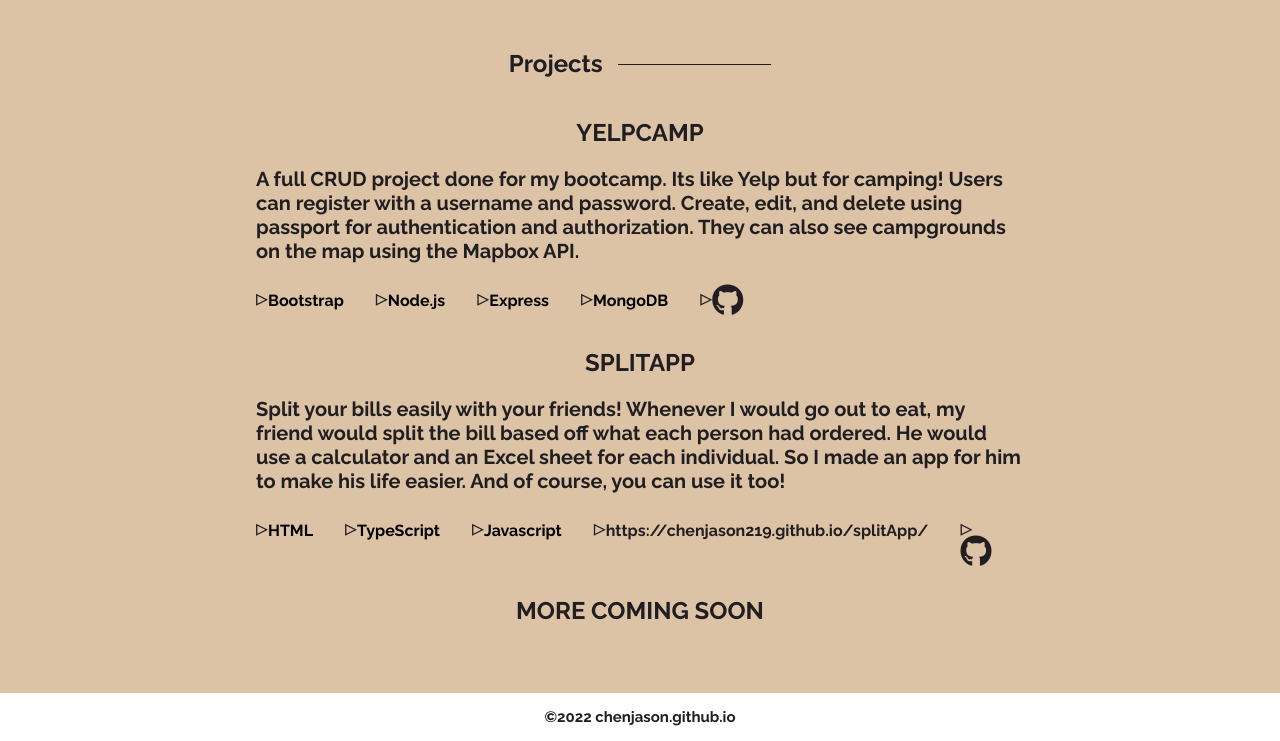
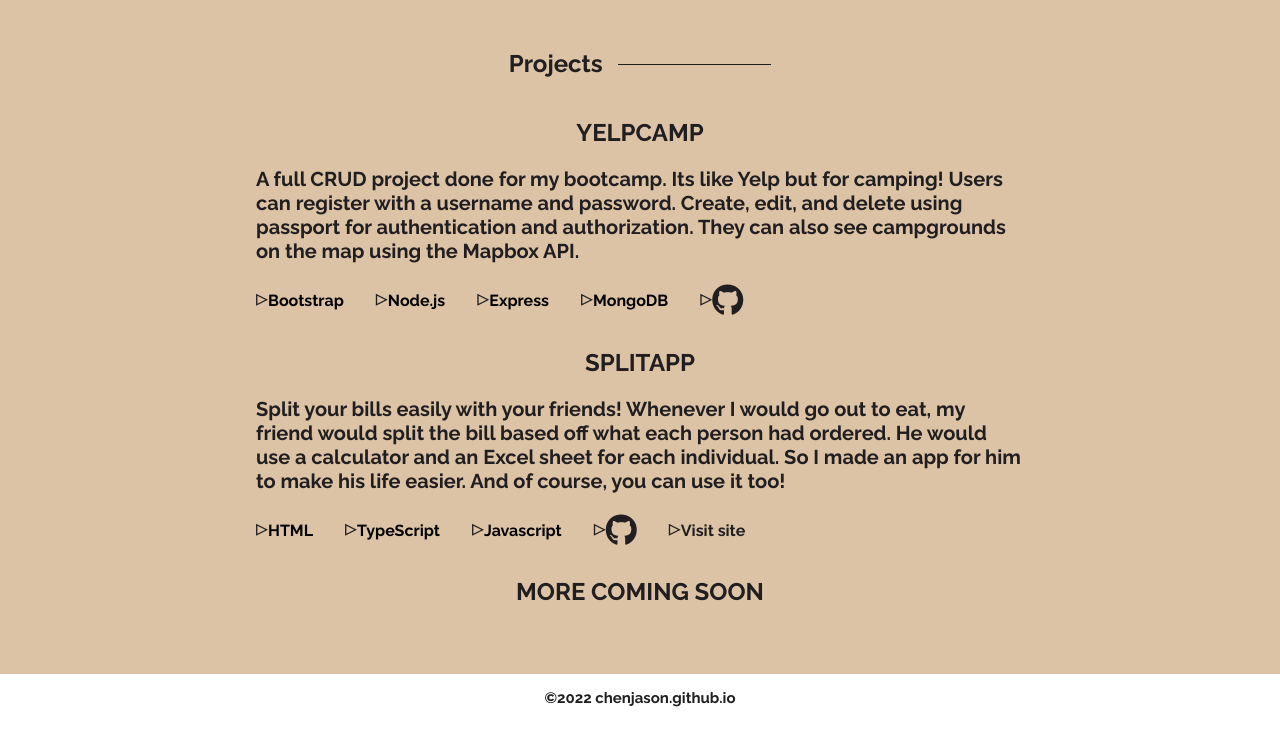
Before and after one commit to chenjason219/chenjason219.github.io, a plain HTML site: page index.html in a window 1280 px wide. Shown: the part 830-1571 px from the top of the page. Drawn offline with Linux system fonts and the light colour scheme.

Commit message:
fixed responsiveness bug
stupid responsiveness bug

```diff
--- a/index.html
+++ b/index.html
@@ -105,7 +105,6 @@
                     <li><a href="https://github.com/chenjason219/YelpCamp"><i class="fa-brands fa-github fa-2xl github-link"></i></a></li>
                 </ul>
             </div>
-
         </div>
 
         <div class="wrapper">
@@ -122,11 +121,10 @@
                     <li>HTML</li>
                     <li>TypeScript</li>
                     <li>Javascript</li>
-                    <li><a href="https://chenjason219.github.io/splitApp/">https://chenjason219.github.io/splitApp/</a></li>
                     <li><a href="https://github.com/chenjason219/splitApp"><i class="fa-brands fa-github fa-2xl github-link"></i></a></li>
+                    <li><a href="https://chenjason219.github.io/splitApp/" class="visit">Visit site</a></li>
                 </ul>
             </div>
-
         </div>
 
         <div class="wrapper">
```
